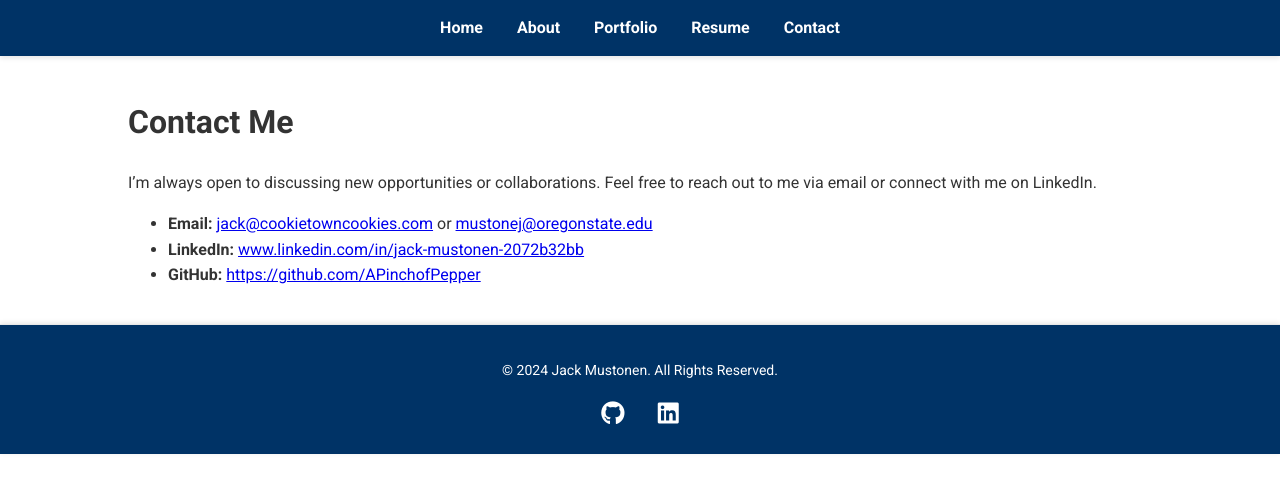
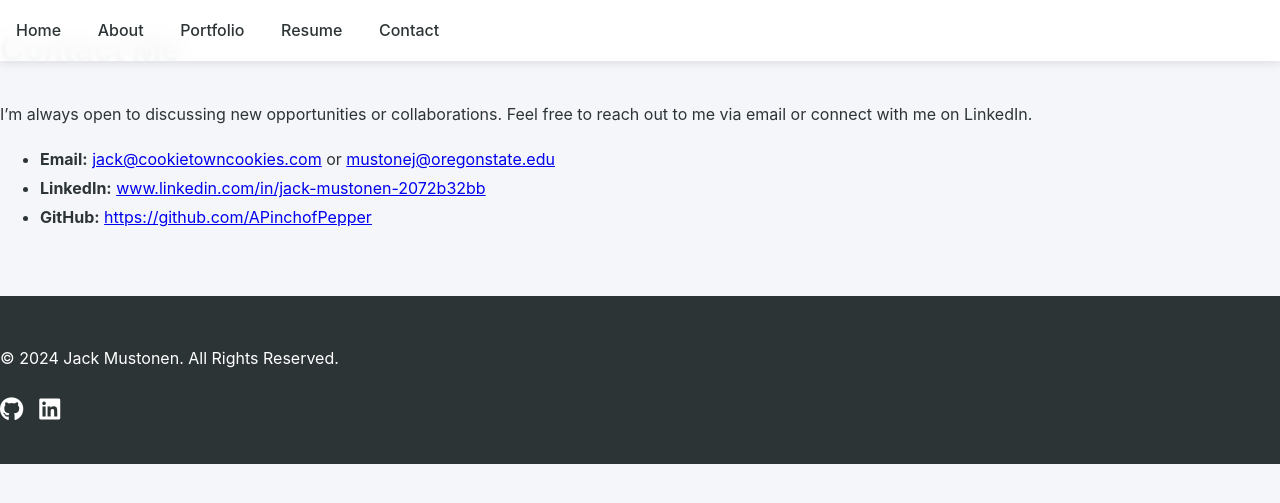
Before and after one commit to APinchofPepper/jackmustonen.com, a Jekyll site: the page built from contact.md, in a window 1280 px wide. Shown: the top 503 px of the page. Built offline with Jekyll 4.4.1, drawn with Linux system fonts in a browser that asks for light colours.

Commit message:
Update styles.css

```diff
--- a/assets/css/styles.css
+++ b/assets/css/styles.css
@@ -1,169 +1,247 @@
-/* General Styles */
+/* Modern Portfolio Styles */
+:root {
+  --primary-color: #2d3436;
+  --secondary-color: #0984e3;
+  --accent-color: #00b894;
+  --text-color: #2d3436;
+  --light-bg: #f5f6fa;
+  --card-shadow: 0 4px 6px rgba(0, 0, 0, 0.1);
+}
+
 body {
-    font-family: 'Roboto', sans-serif;
-    font-size: 16px;
-    line-height: 1.6;
-    color: #333;
-    background-color: #ffffff; /* Set the background to white */
+  font-family: 'Inter', -apple-system, BlinkMacSystemFont, sans-serif;
+  line-height: 1.8;
+  color: var(--text-color);
+  background-color: var(--light-bg);
   margin: 0;
   padding: 0;
 }
 
-/* Header */
+/* Modern Navigation */
 nav {
-    background-color: #003366; /* Navy blue header */
-    padding: 15px 0;
-    box-shadow: 0px 2px 5px rgba(0, 0, 0, 0.1);
-    text-align: center;
+  background-color: rgba(255, 255, 255, 0.95);
+  backdrop-filter: blur(10px);
+  padding: 1rem 0;
+  position: fixed;
   width: 100%;
-    margin: 0;
+  top: 0;
+  z-index: 1000;
+  box-shadow: 0 2px 10px rgba(0, 0, 0, 0.1);
+}
+
+nav .nav-container {
+  max-width: 1200px;
+  margin: 0 auto;
+  display: flex;
+  justify-content: space-between;
+  align-items: center;
+  padding: 0 2rem;
 }
 
 nav a {
-    margin: 0 15px;
-    color: #ffffff; /* White text */
-    font-weight: bold;
+  color: var(--primary-color);
   text-decoration: none;
-    transition: color 0.3s ease, transform 0.3s ease;
+  font-weight: 500;
+  padding: 0.5rem 1rem;
+  border-radius: 6px;
+  transition: all 0.3s ease;
 }
 
 nav a:hover {
-    color: #007acc; /* Lighter blue on hover */
-    transform: scale(1.1);
+  background-color: var(--secondary-color);
+  color: white;
 }
 
 /* Hero Section */
 .hero {
-    background-image: url('../images/back-pic.jpg');
-    background-size: cover;
-    background-position: center;
-    background-repeat: no-repeat;
-    padding: 300px 0;
+  min-height: 100vh;
+  display: flex;
+  align-items: center;
+  justify-content: center;
+  background: linear-gradient(135deg, #0984e3 0%, #00b894 100%);
+  color: white;
+  padding: 2rem;
+  margin-top: -70px;
+}
+
+.hero-content {
   text-align: center;
-    color: #ffffff; /* White text over the hero image */
-    width: 100%;
+  max-width: 800px;
+}
+
+.hero h1 {
+  font-size: 4rem;
+  font-weight: 800;
+  margin-bottom: 1rem;
+  line-height: 1.2;
+}
+
+.hero p {
+  font-size: 1.5rem;
+  opacity: 0.9;
+  margin-bottom: 2rem;
+}
+
+/* Cards and Sections */
+.card {
+  background: white;
+  border-radius: 12px;
+  padding: 2rem;
+  margin: 1rem 0;
+  box-shadow: var(--card-shadow);
+  transition: transform 0.3s ease;
+}
+
+.card:hover {
+  transform: translateY(-5px);
+}
+
+/* Project Cards */
+.project-card {
+  display: grid;
+  grid-template-columns: 1fr;
+  gap: 2rem;
+  padding: 2rem;
+  background: white;
+  border-radius: 12px;
+  box-shadow: var(--card-shadow);
+  margin-bottom: 2rem;
+}
+
+.project-card h3 {
+  color: var(--primary-color);
   margin: 0;
 }
 
-.hero-content h1 {
-    font-size: 72px;
-    margin-bottom: 20px;
-    font-weight: bold;
-    letter-spacing: 2px;
+.project-card .tags {
+  display: flex;
+  gap: 0.5rem;
+  margin: 1rem 0;
 }
 
-.hero-content p {
-    font-size: 36px;
-    margin-bottom: 40px;
-    letter-spacing: 1px;
-}
-
-.highlight {
-    color: #003366;
+.tag {
+  background: var(--light-bg);
+  padding: 0.25rem 0.75rem;
+  border-radius: 20px;
+  font-size: 0.875rem;
 }
 
 /* Buttons */
 .btn {
-    padding: 15px 30px;
-    background-color: #ffffff; /* White button */
-    color: #003366; /* Navy blue text */
+  display: inline-block;
+  padding: 1rem 2rem;
+  background: var(--secondary-color);
+  color: white;
   text-decoration: none;
-    border-radius: 5px;
-    border: 2px solid #003366; /* Navy blue border */
-    transition: background-color 0.3s ease, color 0.3s ease;
+  border-radius: 8px;
+  font-weight: 500;
+  transition: all 0.3s ease;
 }
 
 .btn:hover {
-    background-color: #003366; /* Navy blue background on hover */
-    color: #ffffff; /* White text on hover */
-    border-color: #003366;
-    transform: scale(1.05);
+  transform: translateY(-2px);
+  box-shadow: 0 4px 12px rgba(9, 132, 227, 0.3);
+}
+
+/* Resume Section */
+.resume-section {
+  max-width: 800px;
+  margin: 0 auto;
+  padding: 2rem;
+}
+
+.resume-section h2 {
+  color: var(--primary-color);
+  border-bottom: 3px solid var(--secondary-color);
+  padding-bottom: 0.5rem;
+  margin-bottom: 2rem;
+}
+
+/* Contact Section */
+.contact-grid {
+  display: grid;
+  grid-template-columns: repeat(auto-fit, minmax(300px, 1fr));
+  gap: 2rem;
+  margin: 2rem 0;
+}
+
+.contact-card {
+  text-align: center;
+  padding: 2rem;
+  background: white;
+  border-radius: 12px;
+  box-shadow: var(--card-shadow);
 }
 
 /* Footer */
 footer {
-    text-align: center;
-    padding: 20px 0;
-    background-color: #003366; /* Navy blue footer */
-    color: #ffffff; /* White text */
-    border-top: 1px solid #e7e7e7;
-    box-shadow: 0px -1px 5px rgba(0, 0, 0, 0.1);
-    font-size: 14px;
-    width: 100%;
-    margin: 0;
+  background: var(--primary-color);
+  color: white;
+  padding: 2rem 0;
+  margin-top: 4rem;
 }
 
-footer .social-links {
-    margin-top: 10px;
+.footer-content {
+  max-width: 1200px;
+  margin: 0 auto;
+  display: grid;
+  grid-template-columns: repeat(auto-fit, minmax(250px, 1fr));
+  gap: 2rem;
+  padding: 0 2rem;
 }
 
-footer .social-links a {
-    margin: 0 15px;
-    display: inline-block;
-    font-size: 24px;
-    color: #ffffff;
-    text-decoration: none;
-    transition: transform 0.3s ease, color 0.3s ease;
+.social-links {
+  display: flex;
+  gap: 1rem;
+  margin-top: 1rem;
 }
 
-footer .social-links a:visited {
-    color: #ffffff;
+.social-links a {
+  color: white;
+  font-size: 1.5rem;
+  transition: color 0.3s ease;
 }
 
-footer .social-links a:hover {
-    transform: scale(1.2); /* Slight zoom on hover */
-    color: #007acc;
+.social-links a:hover {
+  color: var(--secondary-color);
 }
 
-footer img {
-    width: 24px;
-    height: 24px;
+/* Responsive Design */
+@media (max-width: 768px) {
+  .hero h1 {
+    font-size: 3rem;
   }
 
-/* Container */
-.container {
-    max-width: 100%;
-    margin: 0 auto;
-    padding: 20px;
+  .hero p {
+    font-size: 1.25rem;
+  }
+
+  nav .nav-container {
+    flex-direction: column;
+    padding: 1rem;
+  }
+
+  nav a {
+    margin: 0.5rem 0;
+  }
 }
 
 /* Animations */
-@keyframes fadeIn {
-    0% {
+@keyframes fadeUp {
+  from {
     opacity: 0;
+    transform: translateY(20px);
   }
-    100% {
+  to {
     opacity: 1;
+    transform: translateY(0);
   }
 }
 
-@media (min-width: 1200px) {
-    .container {
-        max-width: 80%;
-    }
+.animate-fade-up {
+  animation: fadeUp 0.6s ease-out forwards;
 }
 
-.fade-in {
-    opacity: 0;
-    transform: translateY(20px);
-    transition: opacity 0.6s ease-out, transform 0.6s ease-out;
-}
-
-.fade-in.visible {
-    opacity: 1;
-    transform: translateY(0);
-}
-
-
-.hero-content h1, .hero-content p, .btn {
-    animation: fadeIn 1.5s ease-in-out;
-}
-
-nav a, footer p {
-    animation: fadeIn 1s ease-in-out;
-}
-
-/* Smooth transitions for links and buttons */
-a, .btn {
-    transition: color 0.3s, background-color 0.3s, border-color 0.3s;
-}
+.delay-1 { animation-delay: 0.2s; }
+.delay-2 { animation-delay: 0.4s; }
+.delay-3 { animation-delay: 0.6s; }
```
Lines whose indentation alone changed are shown as unchanged.
